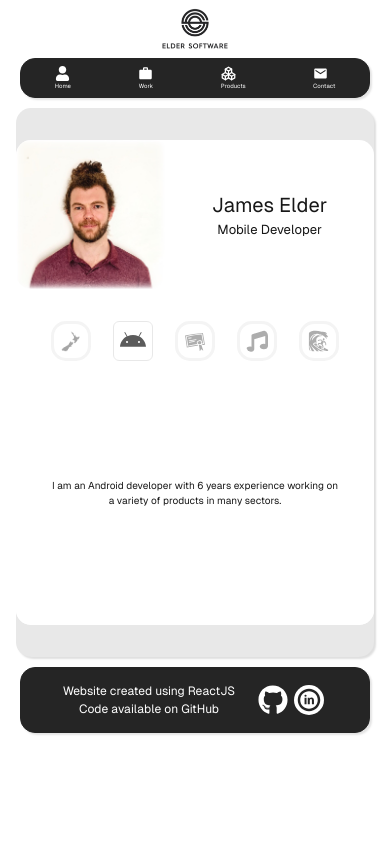
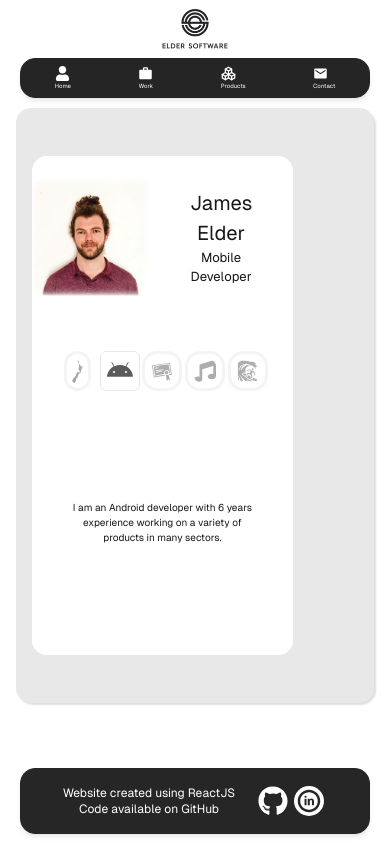
Before and after one commit to elder-software/elder-software-website, a Next.js app: page / in a window 390 px wide. Built offline with nearby package versions, Linux system fonts and the light colour scheme.

Commit message:
header footer and about updates

```diff
--- a/src/components/Footer.tsx
+++ b/src/components/Footer.tsx
@@ -2,13 +2,13 @@ import React from 'react';
 import { GithubSmallIcon, LinkedInSmallIcon } from './icons/contacticons';
 
 const Footer: React.FC = () => (
-  <div style={styles.mainDiv}>
-    <div style={styles.innerDiv}>
-      <div style={styles.textDiv}>
+  <div className="flex flex-1 flex-row py-[1%] border border-black rounded-[15px] bg-black opacity-85 shadow-md fixed bottom-0 left-0 right-0 mx-5 my-2.5 items-center">
+    <div className="flex items-center flex-1 justify-center">
+      <div className="flex flex-col text-white p-2.5 text-xs text-center">
         <div>Website created using ReactJS</div>
         <div>Code available on GitHub</div>
       </div>
-      <div style={styles.iconsDiv}>
+      <div className="flex flex-row items-center p-2.5">
         <GithubSmallIcon />
         <LinkedInSmallIcon />
       </div>
@@ -16,51 +16,4 @@ const Footer: React.FC = () => (
   </div>
 );
 
-const styles = {
-  mainDiv: {
-    display: 'flex',
-    flex: 1,
-    flexDirection: 'row',
-    paddingTop: '1%',
-    paddingBottom: '1%',
-    border: '1px solid black',
-    borderRadius: 15,
-    background: 'black',
-    opacity: 0.85,
-    WebkitBoxShadow: '2px 2px 2px #DFDFDF',
-    MozBoxShadow: '2px 2px 2px #DFDFDF',
-    boxShadow: '2px 2px 2px #DFDFDF',
-    bottom: 0,
-    left: 0,
-    right: 0,
-    marginLeft: 20,
-    marginRight: 20,
-    marginTop: 10,
-    marginBottom: 10,
-    alignItems: 'center'
-  } as React.CSSProperties,
-  innerDiv: {
-    display: 'flex',
-    alignItems: 'center',
-    flex: 1,
-    justifyContent: 'center',
-    alignContent: 'center'
-  } as React.CSSProperties,
-  textDiv: {
-    display: 'flex',
-    flexDirection: 'column',
-    color: 'white',
-    padding: 10,
-    fontSize: 12,
-    textAlign: 'center'
-  } as React.CSSProperties,
-  iconsDiv: {
-    display: 'flex',
-    justifyContent: 'row',
-    alignContent: 'center',
-    alignItems: 'center',
-    padding: 10
-  } as React.CSSProperties
-};
-
 export default Footer;
--- a/src/components/Header.tsx
+++ b/src/components/Header.tsx
@@ -21,9 +21,9 @@ const Header: React.FC = () => {
 
   return (
     <div>
-      <div style={styles.logoDiv}>
+      <div className="flex flex-row justify-center m-[2%] opacity-85">
         <Image
-          style={{ width: isMobile ? "20%" : "10%", height: "100%" }}
+          className={`${isMobile ? "w-[20%]" : "w-[10%]"} h-full`}
           src="/logo.jpeg"
           alt="logo"
           width={100}
@@ -31,7 +31,7 @@ const Header: React.FC = () => {
         />
       </div>
 
-      <div style={styles.headingsDiv}>
+      <div className="flex justify-around py-[1%] border border-black rounded-[15px] mx-5 bg-black opacity-85 shadow-md">
         <HomeIcon size={isMobile ? 15 : 23} textSize={isMobile ? 6 : 10} />
         <WorkIcon size={isMobile ? 15 : 23} textSize={isMobile ? 6 : 10} />
         <ProductsIcon size={isMobile ? 15 : 23} textSize={isMobile ? 6 : 10} />
@@ -41,30 +41,4 @@ const Header: React.FC = () => {
   );
 };
 
-const styles = {
-  logoDiv: {
-    display: "flex",
-    flexDirection: "row",
-    flex: 1,
-    justifyContent: "center",
-    margin: "2%",
-    opacity: 0.85,
-  } as React.CSSProperties,
-  headingsDiv: {
-    display: "flex",
-    justifyContent: "space-around",
-    paddingTop: "1%",
-    paddingBottom: "1%",
-    border: "1px solid black",
-    borderRadius: 15,
-    marginRight: 20,
-    marginLeft: 20,
-    background: "black",
-    opacity: 0.85,
-    WebkitBoxShadow: "2px 2px 2px #DFDFDF",
-    MozBoxShadow: "2px 2px 2px #DFDFDF",
-    boxShadow: "2px 2px 2px #DFDFDF",
-  } as React.CSSProperties,
-};
-
 export default Header;
--- a/src/components/about/About.tsx
+++ b/src/components/about/About.tsx
@@ -1,4 +1,4 @@
-"use client"
+"use client";
 
 import React from "react";
 import HomeAboutSection from "./AboutPersonal";
@@ -7,25 +7,25 @@ import Image from "next/image";
 const About: React.FC = () => {
   return (
     <div className="w-full mt-2.5 px-4">
-      <div className="w-full rounded-[15px] shadow-[2px_2px_2px_#DFDFDF] bg-[#e8e8e8] p-1.25">
+      <div className="rounded-[15px] shadow-[2px_2px_2px_#DFDFDF] bg-[#e8e8e8] p-4">
         <div className="rounded-t-[15px] py-8">
-          <div className="bg-white rounded-[15px] overflow-hidden max-w-6xl mx-auto">
-            <div className="grid grid-cols-12 items-center">
-              <div className="col-span-5">
+          <div className="w-[80%] bg-white rounded-[15px] overflow-hidden">
+            <div className="flex items-center">
+              <div className="flex-[1_1_45%]">
                 <Image
                   className="rounded-l-[15px] opacity-95"
                   src={"/jamie-photo.jpg"}
                   alt="james-potrait"
-                  width={400}
-                  height={400}
+                  width={200}
+                  height={200}
                   style={{
-                    width: '100%',
-                    height: 'auto',
+                    width: "100%",
+                    height: "auto",
                   }}
                 />
               </div>
 
-              <div className="col-span-7 p-8">
+              <div className="flex-[2_1_55%] p-8">
                 <h1 className="text-center text-[20px] md:text-[40px]">
                   James Elder
                 </h1>
```
